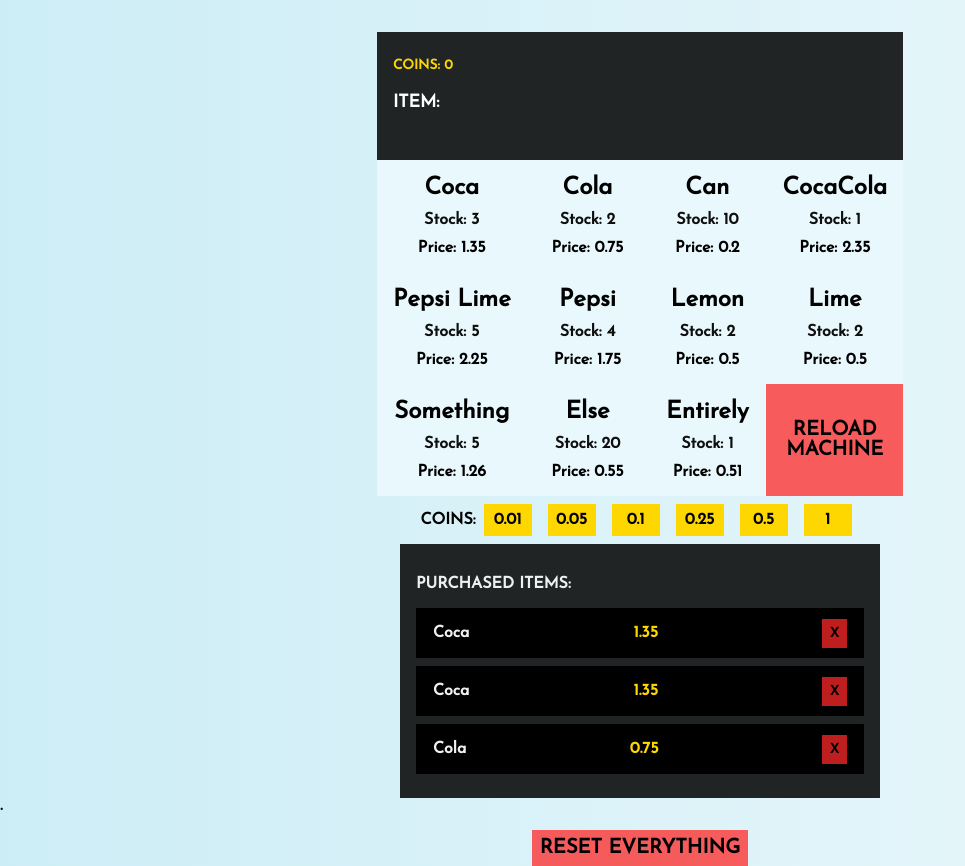
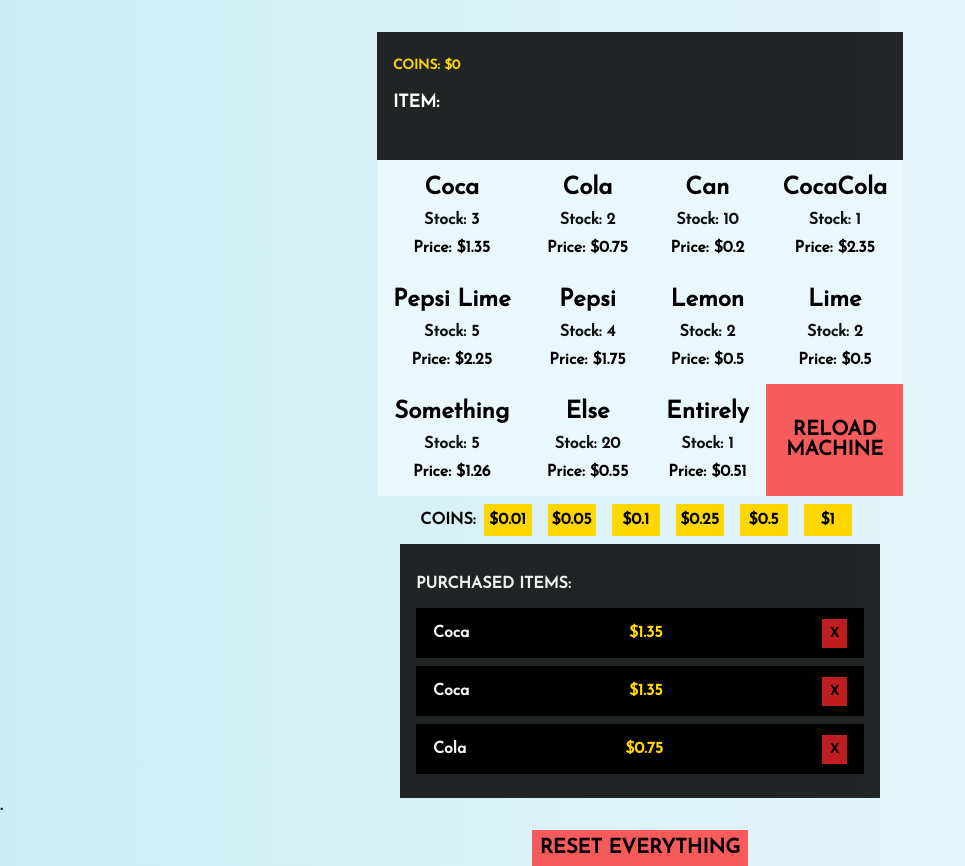
Before and after one commit to AlexanderRossa/vending-machine-app, a React (Create React App) app in the folder vending-machine-app/: page / in a window 1280 px wide. Shown: the whole page, without its empty margins (0-965 px from the left). Built offline with nearby package versions, Linux system fonts and the light colour scheme.

Commit message:
Added currency formatting and comments for the code in App.js so far

```diff
--- a/vending-machine-app/src/App.js
+++ b/vending-machine-app/src/App.js
@@ -8,8 +8,18 @@
 import Coin from "./Coin";
 import PurchasedItem from "./PurchasedItem"
 
+// helper for formatting currencies everywhere
+const CURRENCY_SYMBOL = "$"
+export function formatCurrency(number) {
+  if (number == null) {
+    return
+  } else {
+    return `${CURRENCY_SYMBOL}${number}`
+  }
+}
+
+// defining some global values to populate the vending machine with and use as a strating point
 const COINS = [0.01, 0.05, 0.1, 0.25, 0.5, 1]
-
 const ITEMS = {
   "1": { "name": "Coca", "price": 1.35, "stock": 3 },
   "2": { "name": "Cola", "price": 0.75, "stock": 2 },
@@ -23,13 +33,13 @@
   "10": { "name": "Else", "price": 0.55, "stock": 20 },
   "11": { "name": "Entirely", "price": 0.51, "stock": 1 },
 }
-
 const PURCHASED_ITEMS_DEFAULT = [
   { "uuid": uuidv4(), "itemId": 1 },
   { "uuid": uuidv4(), "itemId": 1 },
   { "uuid": uuidv4(), "itemId": 2 }
 ]
 
+// the actions that are possible in the app - handled by reducer
 export const ACTIONS = {
   "SELECT_ITEM": "select-item",
   "INSERT_COIN": "insert-coin",
@@ -38,6 +48,7 @@
   "RESET": "reset",
 }
 
+// the main state changing logic of the app
 function reducer(state, { type, payload }) {
   console.log(`Type: ${type}.`)
   switch (type) {
@@ -56,6 +67,8 @@
   }
 }
 
+// initial values for components
+// doing a deep clone on ITEMS to prevent issues with mutability
 const initialState = {
   purchasedItems: [...PURCHASED_ITEMS_DEFAULT],
   items: _.cloneDeep(ITEMS),
@@ -71,7 +84,7 @@
     <div className="container">
       <div className="items-grid">
         <div className="display">
-          <div className="coins-output">COINS: {state.currentCoins}</div>
+          <div className="coins-output">COINS: {formatCurrency(state.currentCoins)}</div>
           <div className="items-output">ITEM: {state.items[state["selectedItemId"]]?.name}</div>
           <div className="warning-output">{state.warningDisplay}</div>
         </div>
--- a/vending-machine-app/src/Coin.js
+++ b/vending-machine-app/src/Coin.js
@@ -1,10 +1,10 @@
 import React from 'react'
-import { ACTIONS } from './App'
+import { ACTIONS, formatCurrency } from './App'
 
 export default function Coin({ dispatch, value }) {
   return (
     <button onClick={() => dispatch({ type: ACTIONS.INSERT_COIN, payload: { value: value } })} >
-      {value}
+      {formatCurrency(value)}
     </button>
   )
 }
--- a/vending-machine-app/src/Item.js
+++ b/vending-machine-app/src/Item.js
@@ -1,5 +1,5 @@
 import React from 'react'
-import { ACTIONS } from './App'
+import { ACTIONS, formatCurrency } from './App'
 
 export default function Item({ dispatch, itemId, name, price, stock }) {
   return (
@@ -7,7 +7,7 @@
       <button className="item-button" onClick={() => dispatch({ type: ACTIONS.SELECT_ITEM, payload: { itemId: itemId } })}>
         {name}
         <div className="item-stock">Stock: {stock}</div>
-        <div className="item-price">Price: {price}</div>
+        <div className="item-price">Price: {formatCurrency(price)}</div>
       </button>
     </div>
   )
--- a/vending-machine-app/src/PurchasedItem.js
+++ b/vending-machine-app/src/PurchasedItem.js
@@ -1,11 +1,11 @@
 import React from 'react'
-import { ACTIONS } from './App'
+import { ACTIONS, formatCurrency } from './App'
 
 export default function PurchasedItem({ dispatch, uuid, itemId, name, price }) {
   return (
     <div className="purchased-item">
       <p>{name}</p>
-      <p className="purchased-item-price">{price}</p>
+      <p className="purchased-item-price">{formatCurrency(price)}</p>
       <button className="delete-button" onClick={() => dispatch({ type: ACTIONS.DELETE_ITEM_FROM_LIST, payload: { itemId: itemId, uuid: uuid } })} >
         X
       </button>
```
